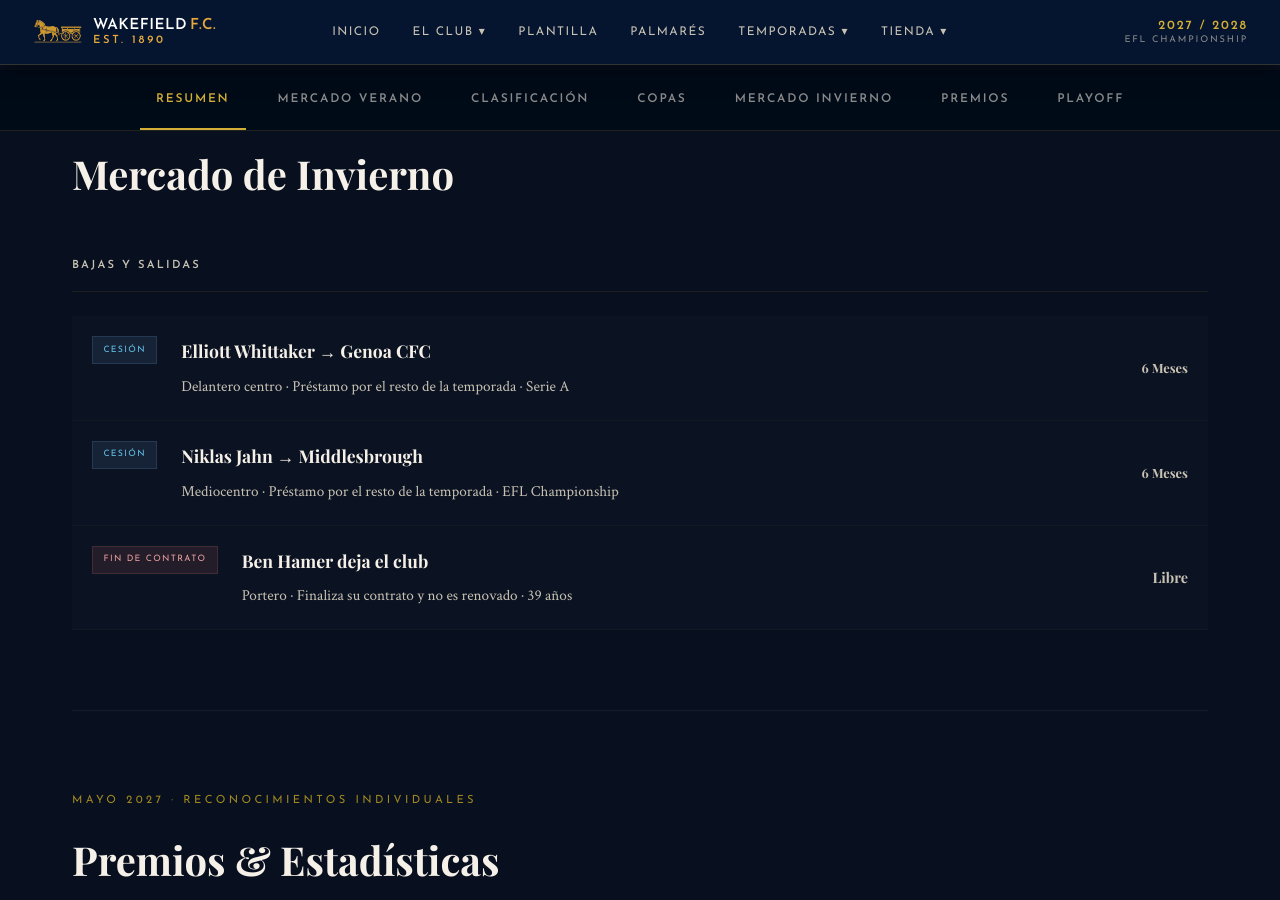
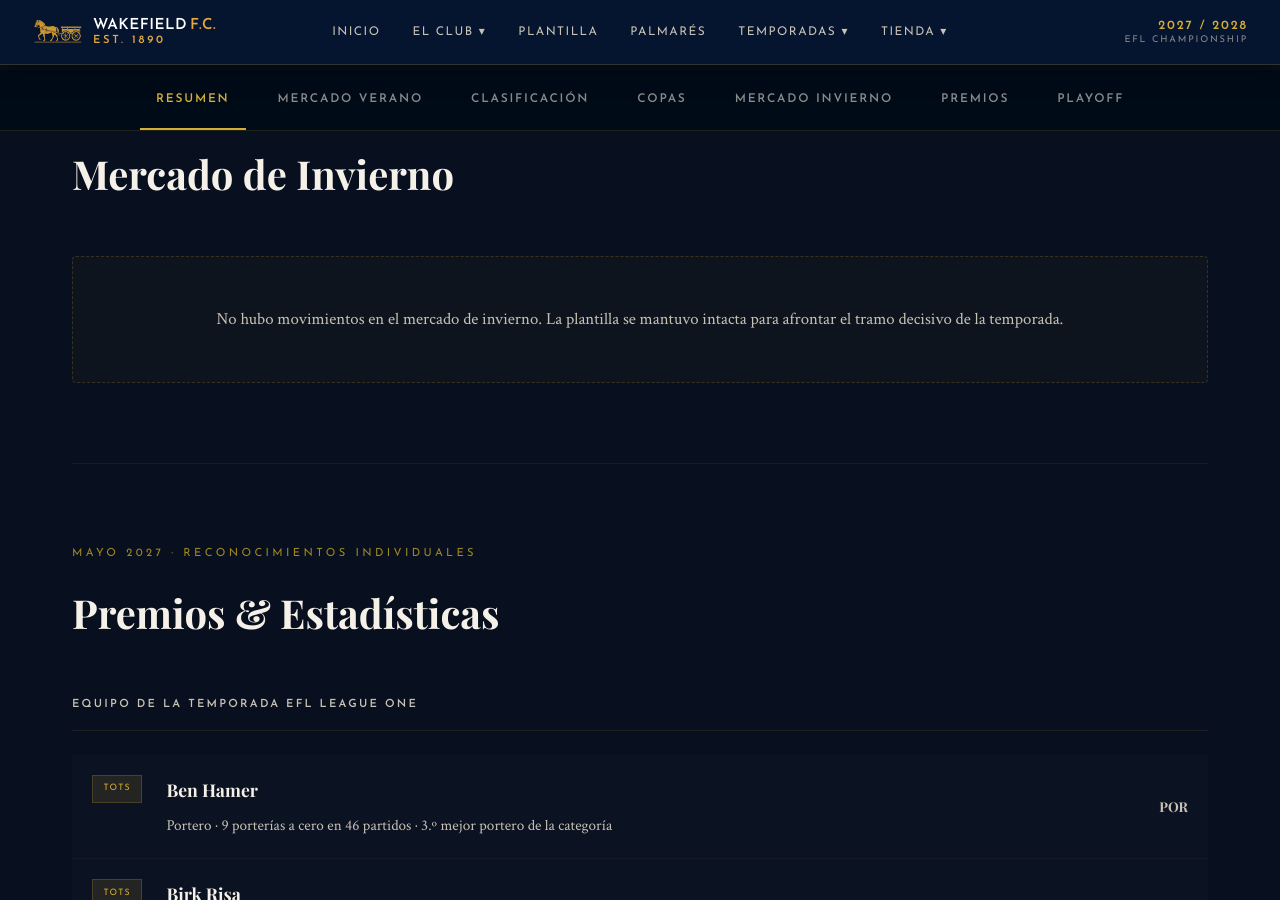
Before and after one commit to riise66/wakefieldfc, a Jekyll site: the page built from pages/temporada-2627.html, in a window 1280 px wide and 900 px high, scrolled down 5156 px. Built offline with Jekyll 4.4.1, drawn with Linux system fonts in a browser that asks for light colours; some web fonts are replaced; a style sheet for code colours, icons or effects is not loaded.

Commit message:
Update temporada-2627.html

```diff
--- a/pages/temporada-2627.html
+++ b/pages/temporada-2627.html
@@ -272,39 +272,8 @@ extra_css_file: /assets/css/temporada-2627.css
   <div id="mercado-invierno" class="temp-section">
     <div class="temp-section-label">Enero 2027 · Ventana de Invierno</div>
     <h2>Mercado de Invierno</h2>
-
-    <div class="mercado-header">
-      <h3>Bajas y Salidas</h3>
-    </div>
-    <div class="comunicados-list">
-
-      <div class="com-item" onclick="openModal('whittaker')">
-        <span class="com-tag cesion">Cesión</span>
-        <div class="com-info">
-          <h3>Elliott Whittaker → Genoa CFC</h3>
-          <p>Delantero centro · Préstamo por el resto de la temporada · Serie A</p>
-        </div>
-        <span class="com-amount" style="color:var(--grey-light); font-size:0.8rem;">6 Meses</span>
-      </div>
-
-      <div class="com-item" onclick="openModal('jahninv')">
-        <span class="com-tag cesion">Cesión</span>
-        <div class="com-info">
-          <h3>Niklas Jahn → Middlesbrough</h3>
-          <p>Mediocentro · Préstamo por el resto de la temporada · EFL Championship</p>
-        </div>
-        <span class="com-amount" style="color:var(--grey-light); font-size:0.8rem;">6 Meses</span>
-      </div>
-
-      <div class="com-item" onclick="openModal('hamersalida')">
-        <span class="com-tag salida">Fin de contrato</span>
-        <div class="com-info">
-          <h3>Ben Hamer deja el club</h3>
-          <p>Portero · Finaliza su contrato y no es renovado · 39 años</p>
-        </div>
-        <span class="com-amount salida">Libre</span>
-      </div>
-
+    <div class="placeholder-box">
+      <p>No hubo movimientos en el mercado de invierno. La plantilla se mantuvo intacta para afrontar el tramo decisivo de la temporada.</p>
     </div>
   </div>
 
@@ -429,21 +398,6 @@ extra_css_file: /assets/css/temporada-2627.css
 
 <script>
 const comunicados2627 = {
-  whittaker: {
-    meta: 'Wakefield F.C. · Enero 2027 · Cesión Oficial',
-    title: 'Elliott Whittaker se marcha cedido al Genoa CFC',
-    body: '<p>El Wakefield Football Club y el <strong>Genoa CFC</strong> de la Serie A italiana han acordado la cesión del delantero centro <strong>Elliott Whittaker</strong> hasta el final de la temporada.</p><p>Whittaker arrastra problemas físicos desde el inicio de la campaña que le han impedido recuperar su mejor nivel. El club entiende que un cambio de aires y un nuevo ciclo de trabajo en Italia le ayudarán a recuperar sensaciones de cara a la siguiente temporada. Le deseamos una pronta recuperación y mucha suerte en Génova.</p>'
-  },
-  jahninv: {
-    meta: 'Wakefield F.C. · Enero 2027 · Cesión Oficial',
-    title: 'Niklas Jahn jugará cedido en el Middlesbrough',
-    body: '<p>El Wakefield Football Club y el <strong>Middlesbrough</strong> de la EFL Championship han llegado a un acuerdo para la cesión del mediocentro alemán <strong>Niklas Jahn</strong> hasta el final de la temporada.</p><p>Jahn no ha logrado hacerse con un puesto habitual en el once durante la primera mitad de la campaña. El préstamo en el Riverside Stadium le permitirá sumar minutos de competición en una categoría superior y seguir desarrollándose como futbolista. Confiamos en que regrese al Calder Road reforzado para la temporada 2027/28.</p>'
-  },
-  hamersalida: {
-    meta: 'Wakefield F.C. · Enero 2027 · Fin de Contrato',
-    title: 'Ben Hamer pone fin a su etapa en el Wakefield F.C.',
-    body: '<p>El Wakefield Football Club anuncia que <strong>Ben Hamer</strong> finaliza su contrato con la entidad y no continuará formando parte de la plantilla. El veterano guardameta, de 39 años, deja el club tras una etapa breve pero decisiva, en la que fue una pieza fundamental para sostener el ascenso a la EFL Championship.</p><p>Hamer se marcha como el tercer portero con más porterías a cero de la EFL League One esta temporada. El club quiere agradecerle públicamente su profesionalidad, su liderazgo en el vestuario y su contribución directa a uno de los años más exitosos de la historia reciente del Wakefield. ¡Gracias por todo, Ben!</p>'
-  },
   jahn: {
     meta: 'Wakefield F.C. · Junio 2026 · Fichaje Oficial',
     title: 'El Wakefield F.C. anuncia la compra definitiva de Niklas Jahn',
```
